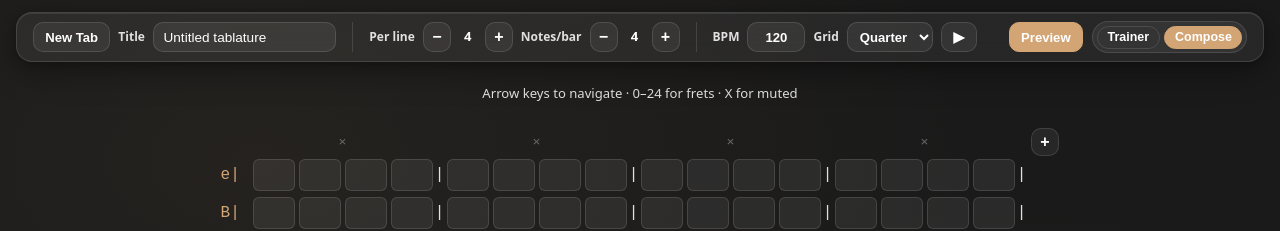
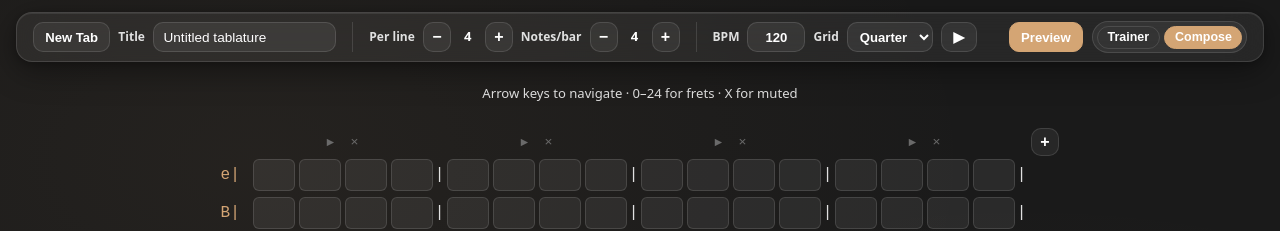
Before and after one commit to jbbergy/guitar-trainer, a Vue app: page / in a window 1280 px wide. Both pictures are taken after a click on the button "Compose". Shown: the top 231 px of the page. Built offline with nearby package versions, Linux system fonts and the light colour scheme.

Commit message:
feat(compose): play from any measure

```diff
--- a/src/renderer/components/ComposeView.vue
+++ b/src/renderer/components/ComposeView.vue
@@ -97,6 +97,10 @@
           <div class="compose-content__measure-col">
             <!-- Measure header: delete button -->
             <div class="compose-content__measure-hd">
+              <button class="compose-content__play-from"
+                :aria-label="`Play from measure ${line.startIdx + mLocalIdx + 1}`"
+                :title="`Play from measure ${line.startIdx + mLocalIdx + 1}`"
+                @click="handlePlayFromMeasure(line.startIdx + mLocalIdx)">▶</button>
               <button class="compose-content__del" :aria-label="`Delete measure ${line.startIdx + mLocalIdx + 1}`"
                 :title="`Delete measure ${line.startIdx + mLocalIdx + 1}`" :disabled="document.measures.length <= 1"
                 @click="removeMeasureAt(line.startIdx + mLocalIdx)">×</button>
@@ -286,6 +290,11 @@ const handlePlayStop = () => {
   } else {
     play(document.value)
   }
+}
+
+const handlePlayFromMeasure = (measureIndex: number) => {
+  const startColumn = measureIndex * document.value.columnsPerMeasure
+  play(document.value, startColumn)
 }
 
 const openPreviewModal = () => {
@@ -600,6 +609,28 @@ onUnmounted(() => {
   display: flex;
   align-items: center;
   justify-content: center;
+  gap: 4px;
+}
+
+.compose-content__play-from {
+  background: transparent;
+  border: 1px solid transparent;
+  color: var(--muted);
+  border-radius: 4px;
+  width: 20px;
+  height: 20px;
+  font-size: 0.6rem;
+  cursor: pointer;
+  display: flex;
+  align-items: center;
+  justify-content: center;
+  transition: background 0.15s, color 0.15s, border-color 0.15s;
+}
+
+.compose-content__play-from:hover {
+  background: rgba(80, 180, 120, 0.18);
+  color: #50c878;
+  border-color: rgba(80, 180, 120, 0.35);
 }
 
 .compose-content__del {
--- a/src/renderer/composables/useTablaturePlayback.ts
+++ b/src/renderer/composables/useTablaturePlayback.ts
@@ -97,10 +97,10 @@ export function useTablaturePlayback() {
     }
 
     /**
-     * Starts playback from column 0.
+     * Starts playback from the given column index (defaults to 0).
      * If playback is already running it is stopped first.
      */
-    const play = (doc: TablatureDocument): void => {
+    const play = (doc: TablatureDocument, startColumn = 0): void => {
         if (isPlaying.value) stop()
 
         const ctx = getOrCreateContext()
@@ -111,7 +111,7 @@ export function useTablaturePlayback() {
         documentSnapshot = doc
         totalColumns = doc.measures.length * doc.columnsPerMeasure
         colDuration = columnDurationSeconds(doc.bpm, doc.quantization)
-        currentColumnIndex = 0
+        currentColumnIndex = Math.max(0, Math.min(startColumn, totalColumns - 1))
         nextColumnTime = ctx.currentTime + 0.05  // small lead-in offset
 
         isPlaying.value = true
```
